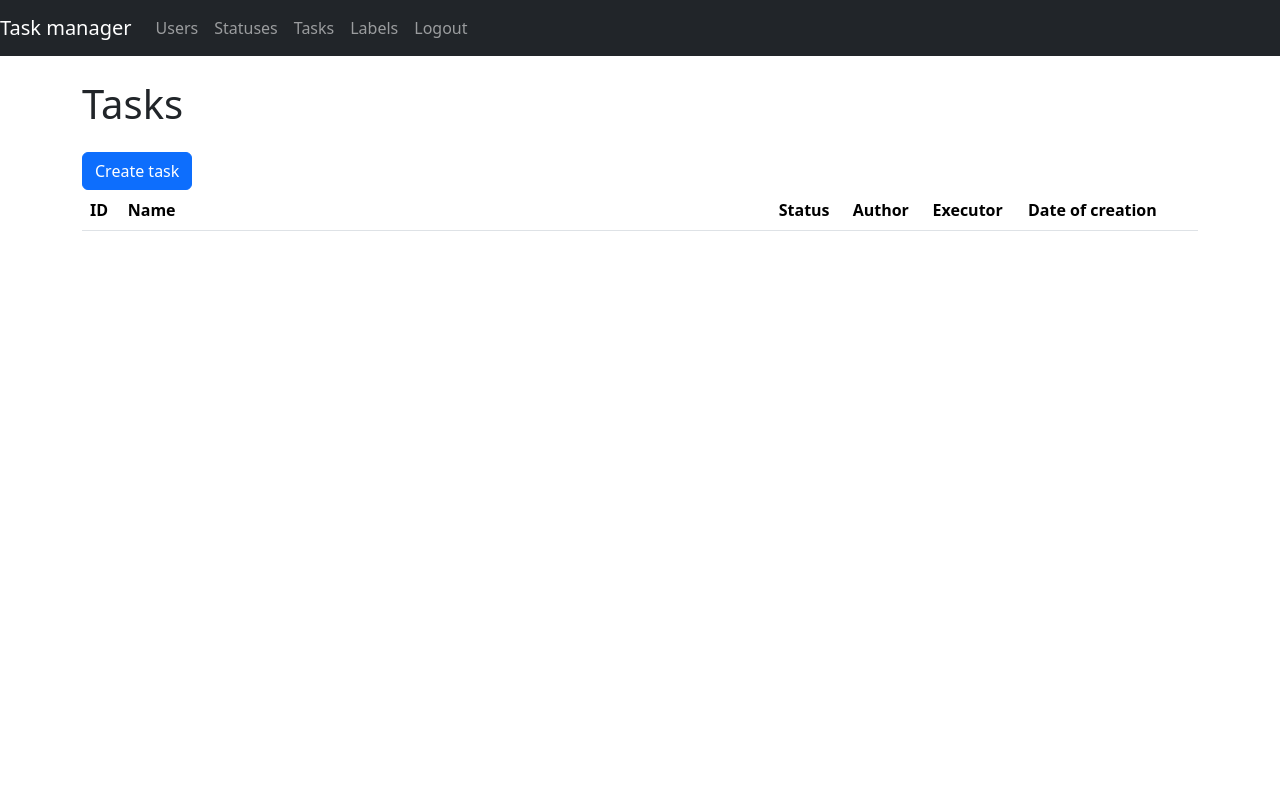
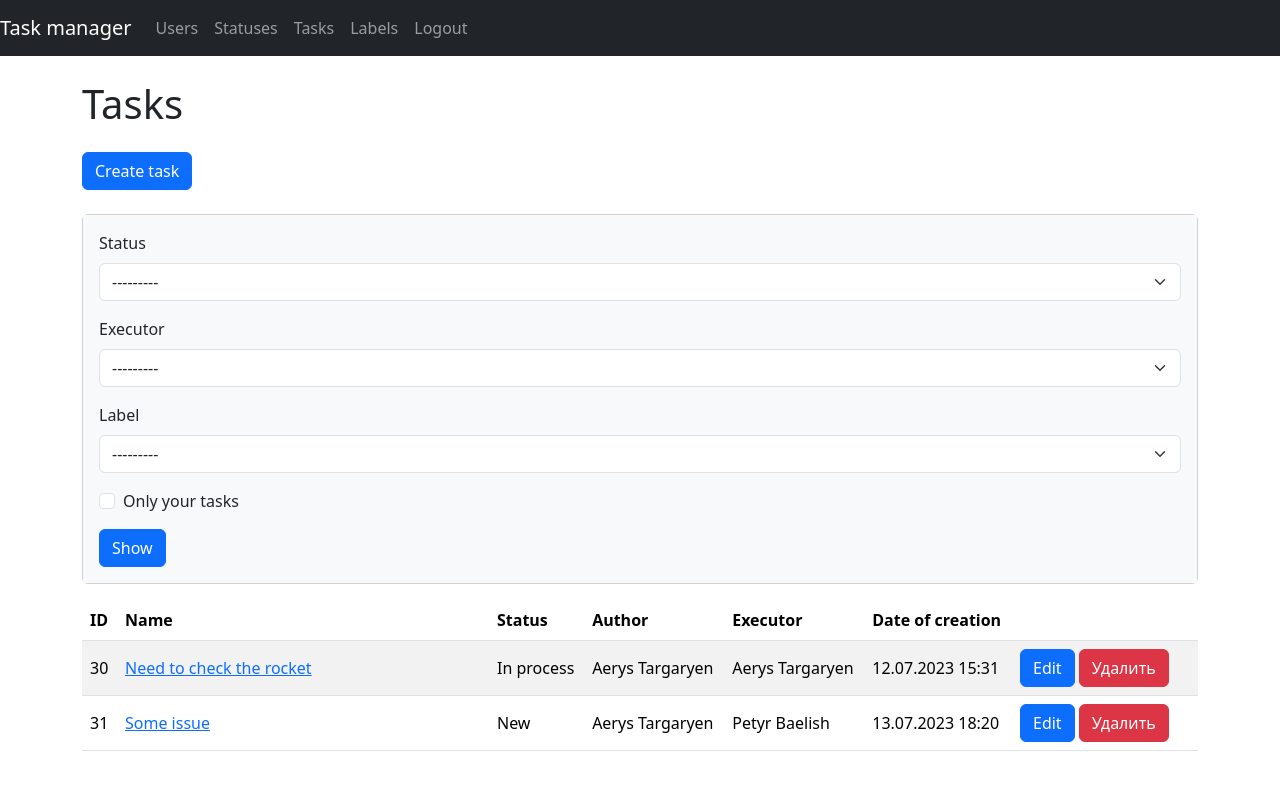
Before and after one commit to Boison88/Task-Manager, a Django app: page /tasks/ in a window 1280 px wide. Run offline with Django 4.2, Linux system fonts and the light colour scheme; a user stored in the database is signed in; data comes from the database, SQL or seed files in the repository; data that the repository does not hold is empty; some libraries are stand-ins or nearby versions.

Commit message:
1.2 update fixtures, templates

```diff
--- /dev/null
+++ b/task_manager/fixtures/labels.json
@@ -0,0 +1,26 @@
+[
+  {
+    "model": "labels.label",
+    "pk": 50,
+    "fields": {
+      "name": "Fix issue",
+      "created_at": "2023-07-13T18:50:12.385Z"
+    }
+  },
+  {
+    "model": "labels.label",
+    "pk": 51,
+    "fields": {
+      "name": "Help needed",
+      "created_at": "2023-07-13T15:31:25.385Z"
+    }
+  },
+    {
+    "model": "labels.label",
+    "pk": 52,
+    "fields": {
+      "name": "Feature request",
+      "created_at": "2023-07-13T16:12:55.385Z"
+    }
+  }
+]
--- a/task_manager/fixtures/statuses.json
+++ b/task_manager/fixtures/statuses.json
@@ -3,7 +3,7 @@
         "model": "statuses.status",
         "pk": 10,
         "fields": {
-            "name": "New",
+            "name": "Finished",
             "created_at": "2023-07-12T16:40:11.412Z"
         }
     },
@@ -14,5 +14,13 @@
             "name": "In process",
             "created_at": "2023-07-12T16:50:12.385Z"
         }
+    },
+        {
+        "model": "statuses.status",
+        "pk": 12,
+        "fields": {
+            "name": "New",
+            "created_at": "2023-07-14T19:50:12.385Z"
+        }
     }
 ]
--- /dev/null
+++ b/task_manager/fixtures/tasks.json
@@ -0,0 +1,28 @@
+[
+  {
+    "model": "tasks.task",
+    "pk": 30,
+    "fields": {
+      "name": "Need to check the rocket",
+      "description": "Some problems",
+      "author": 2,
+      "executor": 2,
+      "status": 11,
+      "labels": [50],
+      "created_at": "2023-07-12T15:31:25.385Z"
+    }
+  },
+    {
+    "model": "tasks.task",
+    "pk": 31,
+    "fields": {
+      "name": "Some issue",
+      "description": "Some issue from last check",
+      "author": 2,
+      "executor": 3,
+      "status": 12,
+      "labels": [50, 51],
+      "created_at": "2023-07-13T18:20:29.385Z"
+    }
+  }
+]
--- a/task_manager/templates/labels/main.html
+++ b/task_manager/templates/labels/main.html
@@ -13,7 +13,7 @@
           <thead class="thead-dark">
             <tr>
               <th>ID</th>
-              <th class="col-7">{% trans 'Name' %}</th>
+              <th class="col-8">{% trans 'Name' %}</th>
               <th>{% trans 'Date of creation' %}</th>
               <th></th>
             </tr>
@@ -24,8 +24,8 @@
           <tr class="align-baseline">
               <td>{{ label.id }}</td>
               <td>{{ label.name }}</td>
-              <td>{{ label.created_at }}</td>
-              <td>
+              <td>{{ label.created_at|date:"d.m.Y H:i"  }}</td>
+              <td class="col-2">
                 <a href="{% url 'label_update' label.pk%}" class="btn btn-primary">{% trans 'Edit' %}</a>
                 <a href="{% url 'label_delete' label.pk%}" class="btn btn-danger">{% trans 'Delete' %}</a>
               </td>
--- a/task_manager/templates/navbar.html
+++ b/task_manager/templates/navbar.html
@@ -19,7 +19,7 @@
           <a class="nav-link" href="{% url 'statuses' %}">{% trans 'Statuses' %}</a>
         </li>
         <li class="nav-item active">
-          <a class="nav-link" href="#">{% trans 'Tasks' %}</a>
+          <a class="nav-link" href="{% url 'tasks' %}">{% trans 'Tasks' %}</a>
         </li>
         <li class="nav-item active">
           <a class="nav-link" href="{% url 'labels' %}">{% trans 'Labels' %}</a>
--- a/task_manager/templates/statuses/main.html
+++ b/task_manager/templates/statuses/main.html
@@ -13,7 +13,7 @@
           <thead class="thead-dark">
             <tr>
               <th>ID</th>
-              <th class="col-7">{% trans 'Name' %}</th>
+              <th class="col-8">{% trans 'Name' %}</th>
               <th>{% trans 'Date of creation' %}</th>
               <th></th>
             </tr>
@@ -23,7 +23,7 @@
             <tr class="align-baseline">
               <td>{{ status.id }}</td>
               <td>{{ status.name }}</td>
-              <td>{{ status.created_at }}</td>
+              <td>{{ status.created_at|date:"d.m.Y H:i"  }}</td>
               <td>
                 <a href="{% url 'status_update' status.pk%}" class="btn btn-primary">{% trans 'Edit' %}</a>
                 <a href="{% url 'status_delete' status.pk%}" class="btn btn-danger">{% trans 'Delete' %}</a>
--- a/task_manager/templates/tasks/main.html
+++ b/task_manager/templates/tasks/main.html
@@ -7,33 +7,44 @@
 {% block content %}
 
       <h1 class="my-4">{% trans 'Tasks' %}</h1>
-         <a href="{% url 'tasks_create' %}" class="btn btn-primary">{% trans 'Create task' %}</a>
+         <a href="{% url 'task_create' %}" class="btn btn-primary">{% trans 'Create task' %}</a>
+
         <br>
+        <br>
+        <div class="card mb-3">
+            <div class="card-body bg-light">
+                <form class="form-inline center" method="get">
+                  {% bootstrap_form filter.form field_class="ml-2 mr-3" %}
+                    <button class="btn btn-primary" type="submit">{% trans 'Show' %}</button>
+                </form>
+            </div>
+        </div>
 
         <table class="table table-striped">
           <thead class="thead-dark">
             <tr>
               <th>ID</th>
-              <th class="col-7">{% trans 'Name' %}</th>
+              <th class="col-4">{% trans 'Name' %}</th>
               <th>{% trans 'Status' %}</th>
               <th>{% trans 'Author' %}</th>
               <th>{% trans 'Executor' %}</th>
               <th>{% trans 'Date of creation' %}</th>
-              <th></th>
+              <th> </th>
             </tr>
           </thead>
           <tbody>
           {% for task in tasks %}
 
-            <tr class="align-baseline">
+            <tr class="align-middle">
               <td>{{ task.id }}</td>
-              <td>{{ task.name }}</td>
+              <td><a href="{% url 'task_detail' task.pk %}">{{ task.name }}</a></td>
+              <td>{{ task.status }}</td>
               <td>{{ task.author }}</td>
               <td>{{ task.executor }}</td>
-              <td>{{ status.created_at }}</td>
-              <td>
-<!--                <a href="{% url 'task_update' task.pk%}" class="btn btn-primary">{% trans 'Edit' %}</a>-->
-<!--                <a href="{% url 'task_delete' task.pk%}" class="btn btn-danger">{% trans 'Delete' %}</a>-->
+              <td>{{ task.created_at|date:"d.m.Y H:i" }}</td>
+              <td class="col-2">
+                <a href="{% url 'task_update' task.pk %}" class="btn btn-primary">{% trans 'Edit' %}</a>
+                <a href="{% url 'task_delete' task.pk %}" class="btn btn-danger">{% trans 'Delete' %}</a>
               </td>
             </tr>
           {% endfor %}
--- a/task_manager/templates/users/main.html
+++ b/task_manager/templates/users/main.html
@@ -12,7 +12,7 @@
             <tr>
               <th>ID</th>
               <th>{% trans 'Username' %}</th>
-              <th class="col-7">{% trans 'Full name' %}</th>
+              <th class="col-6">{% trans 'Full name' %}</th>
               <th>{% trans 'Date of creation' %}</th>
               <th></th>
             </tr>
@@ -26,7 +26,7 @@
               <th>{{ user.id }}</th>
               <td>{{ user.username }}</td>
               <td>{{ user.first_name }} {{ user.last_name }}</td>
-              <td>{{ user.date_joined|date:"d.m.y h:i" }}</td>
+              <td>{{ user.date_joined|date:"d.m.Y H:i" }}</td>
               <td>
                 <a class="btn btn-primary" href="{% url 'edit' user.pk %}" role="button">{% trans 'Edit' %}</a>
                 <a class="btn btn-danger" href="{% url 'delete' user.pk %}" role="button">{% trans 'Delete' %}</a>
```
Also changed, not shown: task_manager/fixtures/test_label.json (added, +12 -0 lines), task_manager/fixtures/test_task.json (added, +20 -0 lines), task_manager/templates/tasks/create.html (added, +19 -0 lines), task_manager/templates/tasks/delete.html (added, +18 -0 lines), task_manager/templates/tasks/task_detail.html (added, +69 -0 lines), task_manager/templates/tasks/update.html (added, +19 -0 lines), task_manager/locale/ru/LC_MESSAGES/django.po.
